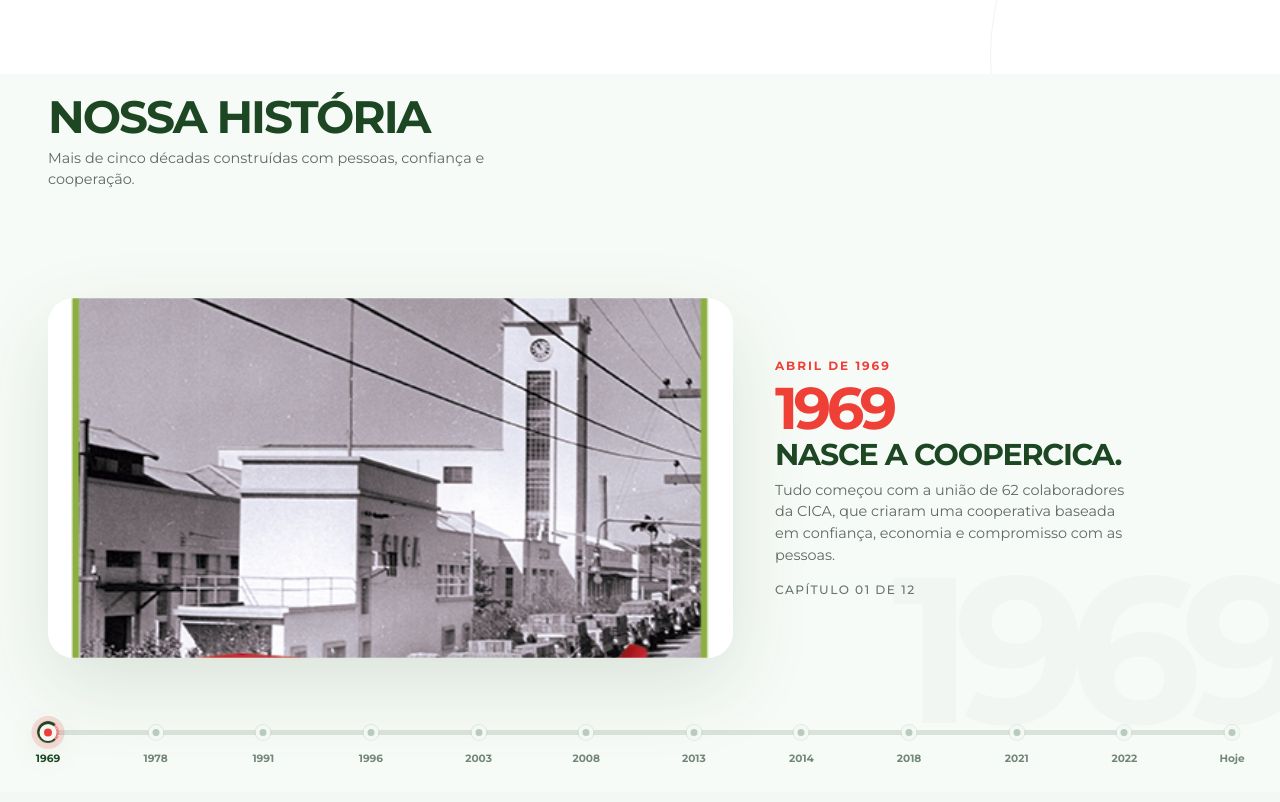
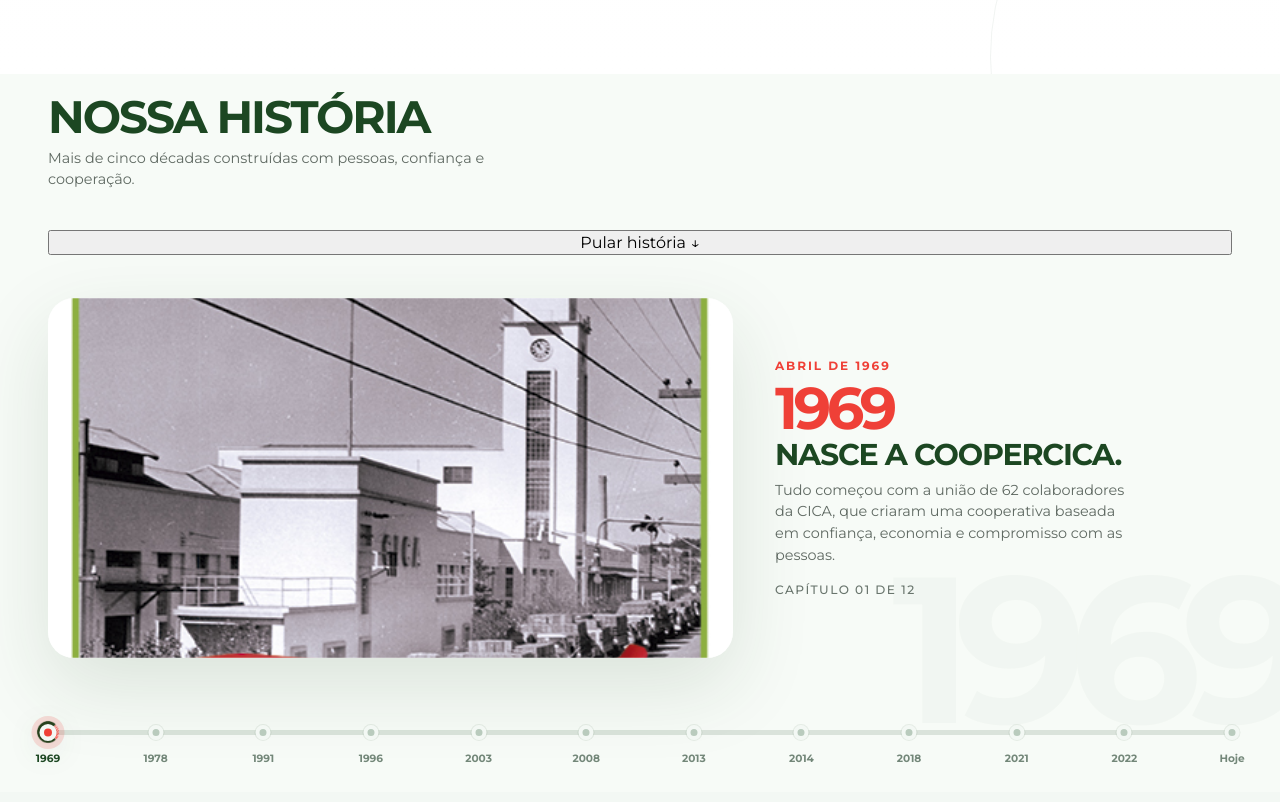
Before and after one commit to mchrystret-prog/coopercica-platform, a Next.js app: page / in a window 1280 px wide. Shown: the part 6612-7414 px from the top of the page. Built offline with nearby package versions, Linux system fonts and the light colour scheme; no server answers; the database is empty.

Commit message:
feat: integra folheteria e refina jornadas

```diff
--- a/components/sections/History.tsx
+++ b/components/sections/History.tsx
@@ -38,6 +38,10 @@ export function History() {
     onActiveIndexChange: handleActiveIndexChange,
   });
 
+  const skipHistory = () => {
+    document.getElementById("historia-fim")?.scrollIntoView({ behavior: "smooth", block: "start" });
+  };
+
   return (
     <section
       id="historia"
@@ -56,6 +60,7 @@ export function History() {
               cooperação.
             </p>
           </div>
+          <button type="button" className={styles.skipButton} onClick={skipHistory}>Pular história <span aria-hidden="true">↓</span></button>
         </div>
 
         <div ref={trackRef} className={styles.track}>
@@ -122,6 +127,7 @@ export function History() {
           </div>
         </nav>
       </div>
+      <span id="historia-fim" className={styles.historyEnd} aria-hidden="true" />
     </section>
   );
 }
```
